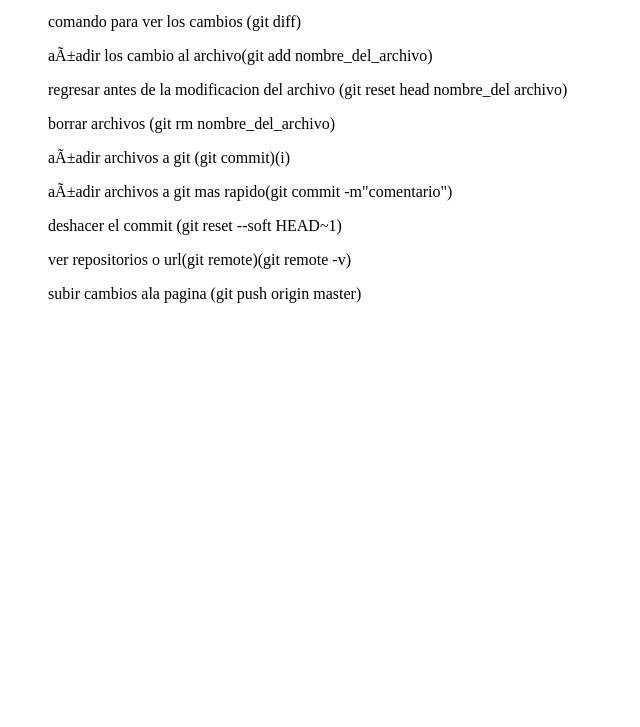
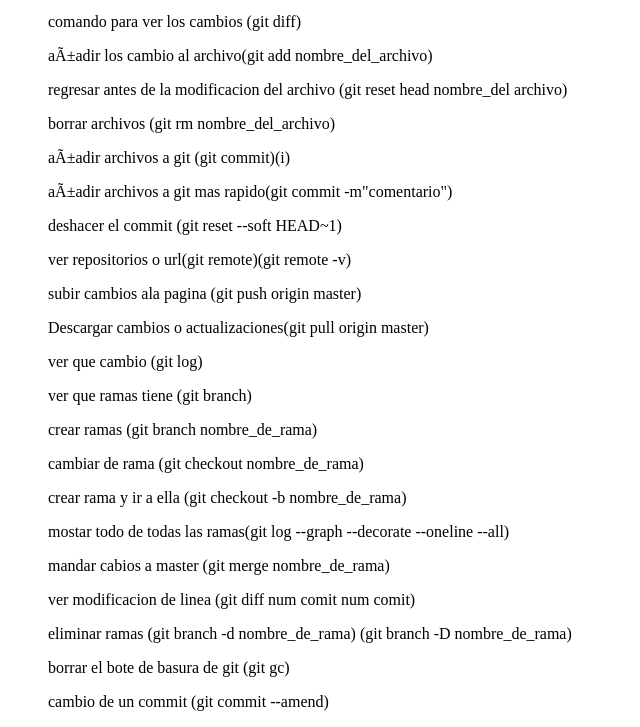
Before and after one commit to MarioSalamanca64/codigo-php, a plain HTML site: page github.html in a window 1280 px wide. Shown: the part 101-828 px from the top of the page, without its empty margins (0-640 px from the left). Before the commit the page ends 800 px from the top, so only its background shows below. Drawn offline with Linux system fonts and the light colour scheme.

Commit message:
nuevos parrafos
nuevos parrafos

```diff
--- a/github.html
+++ b/github.html
@@ -18,6 +18,18 @@
     <p>deshacer el commit (git reset --soft HEAD~1)</p>
     <p>ver repositorios o url(git remote)(git remote -v)</p>
     <p>subir cambios ala pagina (git push origin master)</p>
+    <p>Descargar cambios o actualizaciones(git pull origin master)</p>
+    <p>ver que cambio (git log)</p>
+    <p>ver que ramas tiene (git branch)</p>
+    <p>crear ramas (git branch nombre_de_rama)</p>
+    <p>cambiar de rama (git checkout nombre_de_rama)</p>
+    <p>crear rama y ir a ella (git checkout -b nombre_de_rama)</p>
+    <p>mostar todo de todas las ramas(git log --graph --decorate --oneline --all)</p>
+    <p>mandar cabios a master (git merge nombre_de_rama)</p>
+    <p>ver modificacion de linea (git diff num comit num comit)</p>
+    <p>eliminar ramas (git branch -d nombre_de_rama) (git branch -D nombre_de_rama)</p>
+    <p>borrar el bote de basura de git (git gc)</p>
+    <p>cambio de un commit (git commit --amend)</p>
     </ul>
 
 </body>
```
